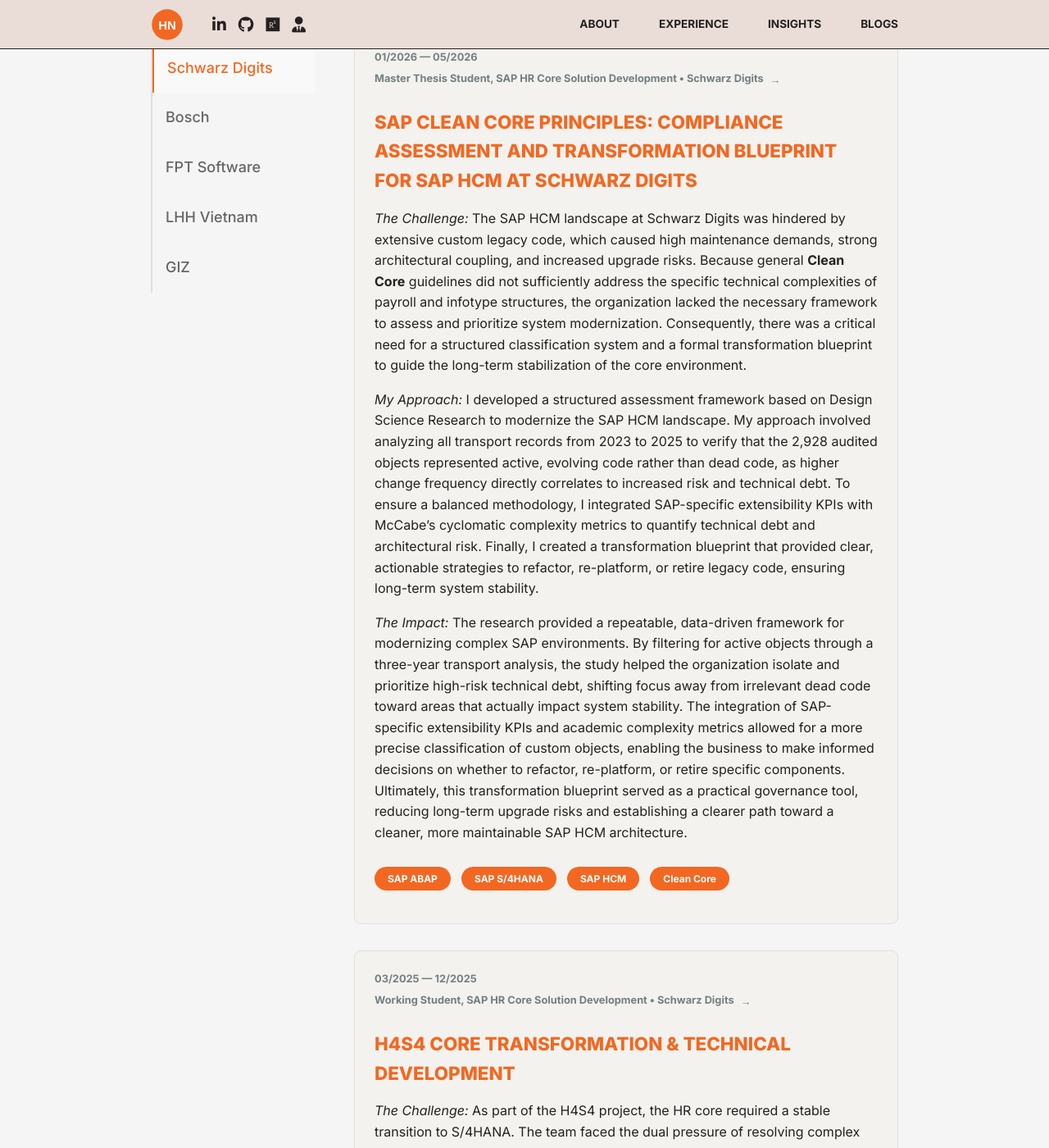
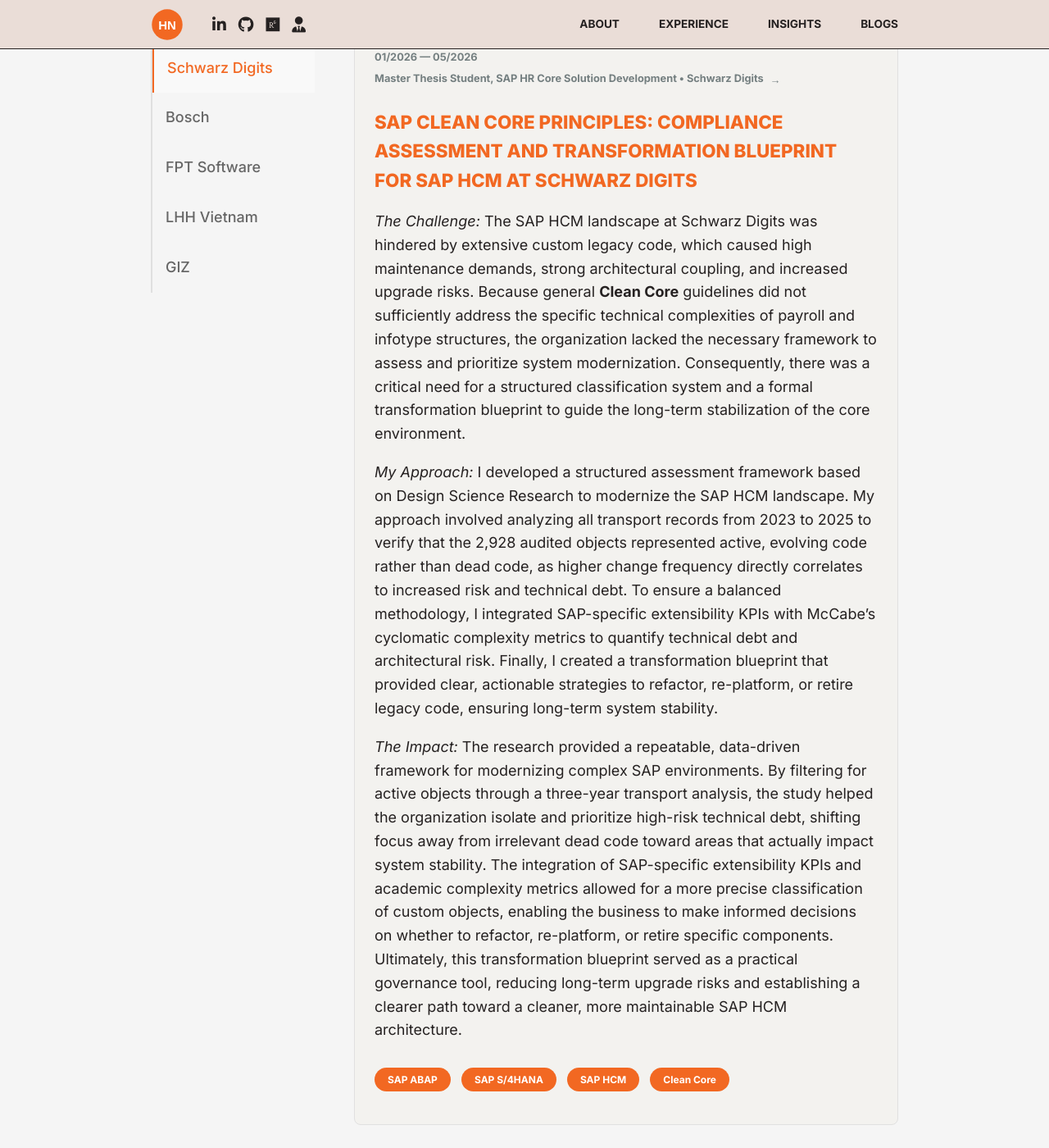
Before and after one commit to huongntn/portfolio-website, a Jekyll site: the page built from archive/index.html, in a window 1280 px wide and 1400 px high, scrolled down 212 px. Shown: the whole window at 82% size. Built offline with Jekyll 4.4.1, drawn with Linux system fonts in a browser that asks for light colours.

Commit message:
Update style.css

```diff
--- a/assets/css/style.css
+++ b/assets/css/style.css
@@ -107,7 +107,6 @@
 /* Content area */
 .tab-content { display: none; flex-direction: column; gap: 2rem; }
 .tab-content.active { display: flex; }
-.tab-content p { font-size: 1rem; line-height: 1.6; }
 
 /* Research page */
 .research-list { display: flex; flex-direction: column; gap: 20px; max-width: 960px; margin: 3rem auto; }
```
